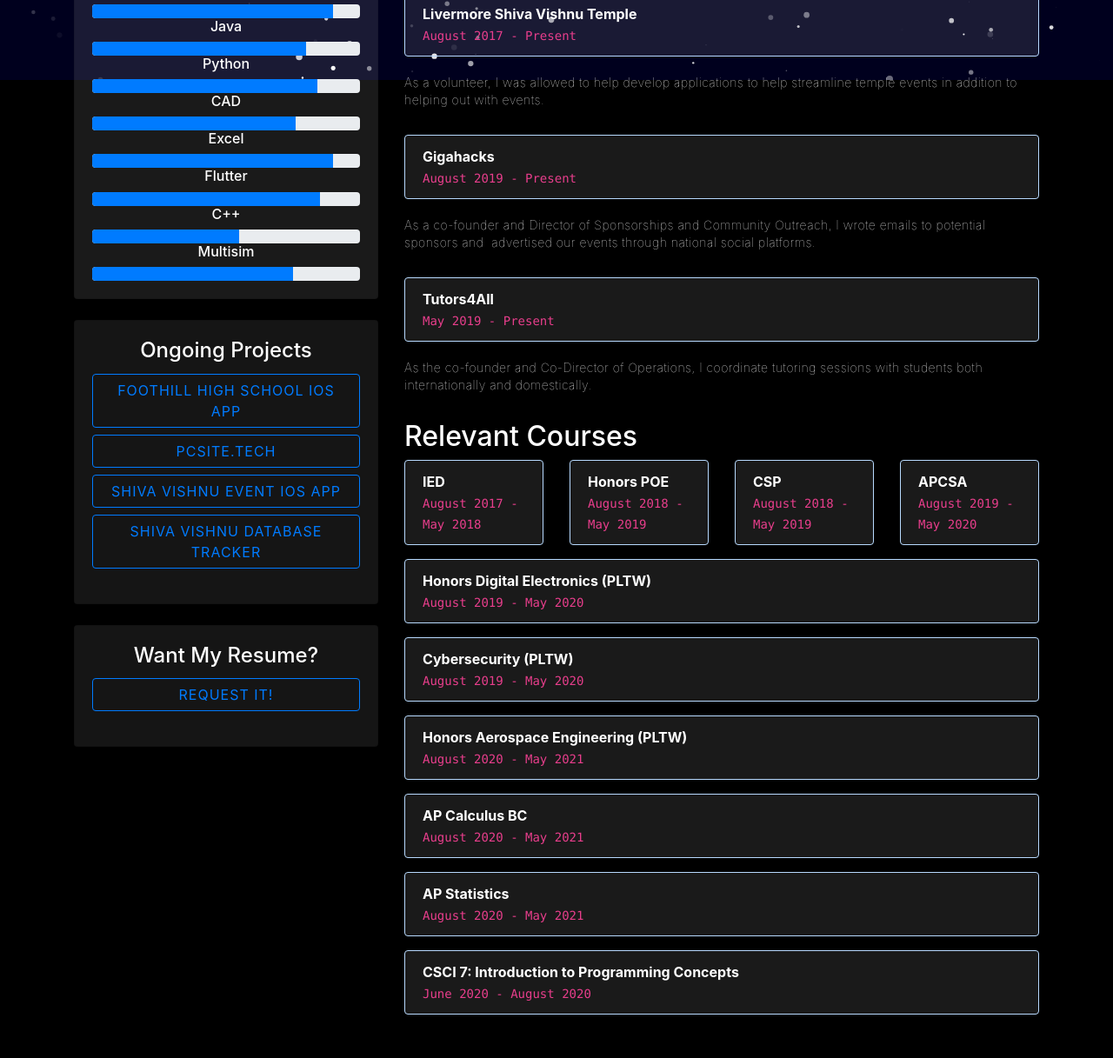
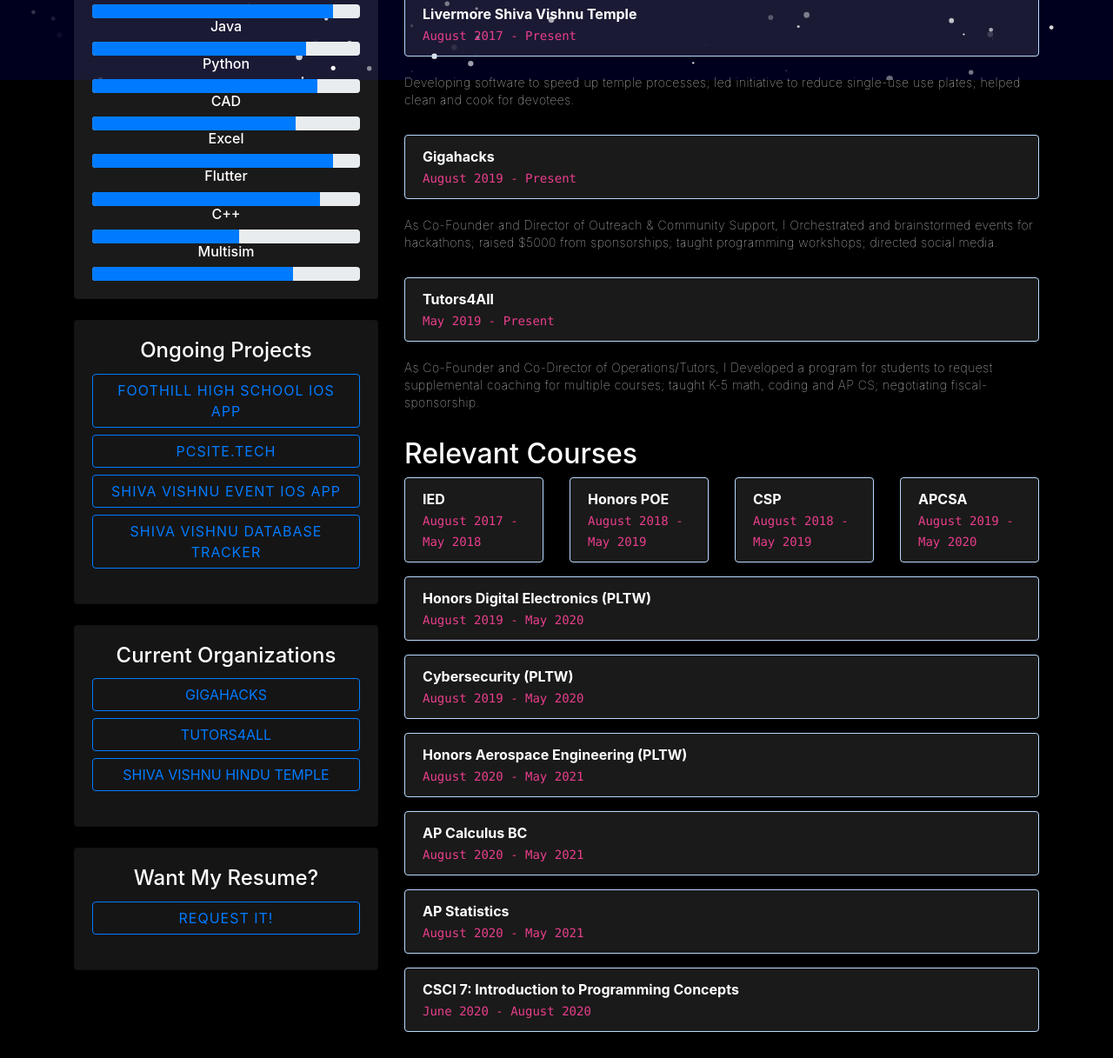
Before and after one commit to Kardee12/Portfolio-V2, a plain HTML site: page CV.html in a window 1280 px wide. Shown: the part 708-1925 px from the top of the page at 87% size. Drawn offline with nearby package versions, Linux system fonts and the light colour scheme; files whose address does not match are found by name; a web font is replaced by a local one.

Commit message:
Add files via upload

```diff
--- a/CV.html
+++ b/CV.html
@@ -114,13 +114,21 @@
                                     type="button">Shiva vishnu Event iOS App</button><button class="btn btn-outline-primary btn-block" type="button">Shiva vishnu Database tracker</button>
                                 <p class="card-text" style="text-align: center;"></p>
                             </div>
-                        </div><span>&nbsp; &nbsp; &nbsp; &nbsp; &nbsp; &nbsp; &nbsp; &nbsp; &nbsp;</span>
+                        </div><span>&nbsp; &nbsp; &nbsp;<span>&nbsp; &nbsp; &nbsp; &nbsp; &nbsp; &nbsp; &nbsp; &nbsp; &nbsp;</span> &nbsp; &nbsp; &nbsp; &nbsp; &nbsp; &nbsp;</span>
+                        <div class="card" style="background: rgba(204,204,204,0.1);">
+                            <div class="card-body">
+                                <h4 class="card-title" style="text-align: center;">Current Organizations</h4><a class="btn btn-outline-primary btn-block" role="button" href="gigahacks.tech">GIGAHACKS</a><a class="btn btn-outline-primary btn-block" role="button" href="t4all.tech">TUTORS4ALL</a><a class="btn btn-outline-primary btn-block"
+                                    role="button" href="https://www.livermoretemple.org/hints/default2.asp">SHIVA VISHNU HINDU TEMPLE</a>
+                                <p class="card-text" style="text-align: center;"></p>
+                            </div>
+                        </div><span>&nbsp; &nbsp; &nbsp;<span>&nbsp; &nbsp; &nbsp; &nbsp; &nbsp; &nbsp; &nbsp; &nbsp; &nbsp;</span> &nbsp; &nbsp; &nbsp; &nbsp; &nbsp; &nbsp;</span>
                         <div class="card" style="background: rgba(204,204,204,0.1);">
                             <div class="card-body">
                                 <h4 class="card-title" style="text-align: center;">Want My Resume?</h4><button class="btn btn-outline-primary btn-block" type="button">Request it!</button>
                                 <p class="card-text" style="text-align: center;"></p>
                             </div>
-                        </div><span>&nbsp; &nbsp; &nbsp;</span></div>
+                        </div>
+                    </div>
                     <div class="col-md-8">
                         <h2 class="text-white">Work Experience</h2>
                         <div class="alert alert-primary" role="alert" style="color: rgb(0,0,0);background: rgba(255,255,255,0.1);"><span style="color: rgb(255,255,255);"><strong>The Coderschool</strong><br></span><code>Feb 2020 - Present</code></div>
@@ -129,15 +137,15 @@
                             role="alert" style="color: rgb(0,0,0);background: rgba(255,255,255,0.1);"><span style="color: rgb(255,255,255);"><strong>PCSITE.Tech</strong><br></span><code>April 2020 - Present</code></div>
                         <p class="text-left" style="color: rgb(255,255,255);">Building affordable high-performance&nbsp;desktop computers for customers; consulted with customers to design computers for specific needs at lower costs.</p>
                         <div class="alert alert-primary" role="alert" style="color: rgb(0,0,0);background: rgba(255,255,255,0.1);"><span style="color: rgb(255,255,255);"><strong>Nize Systems LLC</strong><br></span><code>October 2019 - May 2020</code></div>
-                        <p class="text-left" style="color: rgb(255,255,255);">As an iOS app developer, my role was to collaborate with the android developer to design and develop the iOS&nbsp; and WatchOS presence application .&nbsp;</p>
+                        <p class="text-left" style="color: rgb(255,255,255);">As an application developer, I Collaborated to design UI for Presence Attendance mobile app for school systems; introduced inclusion of AI predicted attendance for app functionality</p>
                         <h2 class="text-white">Volunteering Experience</h2>
                         <div class="alert alert-primary" role="alert" style="color: rgb(0,0,0);background: rgba(255,255,255,0.1);"><span style="color: rgb(255,255,255);"><strong>Livermore Shiva Vishnu Temple</strong><br></span><code>August 2017 - Present</code></div>
-                        <p class="text-left" style="color: rgb(255,255,255);">As a volunteer, I was allowed to help develop applications to help streamline temple events in addition to helping out with events.&nbsp;</p>
+                        <p class="text-left" style="color: rgb(255,255,255);">Developing software to speed up temple processes; led initiative to reduce single-use use plates; helped clean and cook for devotees.</p>
                         <div class="alert alert-primary" role="alert" style="color: rgb(0,0,0);background: rgba(255,255,255,0.1);"><span style="color: rgb(255,255,255);"><strong>Gigahacks</strong><br></span><code>August 2019 - Present</code></div>
-                        <p class="text-left" style="color: rgb(255,255,255);">As a co-founder and Director of Sponsorships and Community Outreach, I wrote emails to potential sponsors and&nbsp; advertised our events through national social platforms.&nbsp;</p>
-                        <div class="alert alert-primary" role="alert"
-                            style="color: rgb(0,0,0);background: rgba(255,255,255,0.1);"><span style="color: rgb(255,255,255);"><strong>Tutors4All</strong><br></span><code>May 2019 - Present</code></div>
-                        <p class="text-left" style="color: rgb(255,255,255);">As the co-founder and Co-Director of Operations, I coordinate tutoring sessions with students both internationally and domestically.&nbsp;</p>
+                        <p class="text-left" style="color: rgb(255,255,255);">As Co-Founder and Director of Outreach &amp; Community Support, I Orchestrated and brainstormed events for hackathons; raised $5000 from sponsorships; taught programming workshops; directed social media.</p>
+                        <div class="alert alert-primary"
+                            role="alert" style="color: rgb(0,0,0);background: rgba(255,255,255,0.1);"><span style="color: rgb(255,255,255);"><strong>Tutors4All</strong><br></span><code>May 2019 - Present</code></div>
+                        <p class="text-left" style="color: rgb(255,255,255);">As Co-Founder and Co-Director of Operations/Tutors, I Developed a program for students to request supplemental coaching for multiple courses; taught K-5 math, coding and AP CS; negotiating fiscal-sponsorship.</p>
                         <h2 class="text-white">Relevant Courses</h2>
                         <div class="row">
                             <div class="col-md-3">
```
Also changed, not shown: Articles.html (+2 -3 lines).
